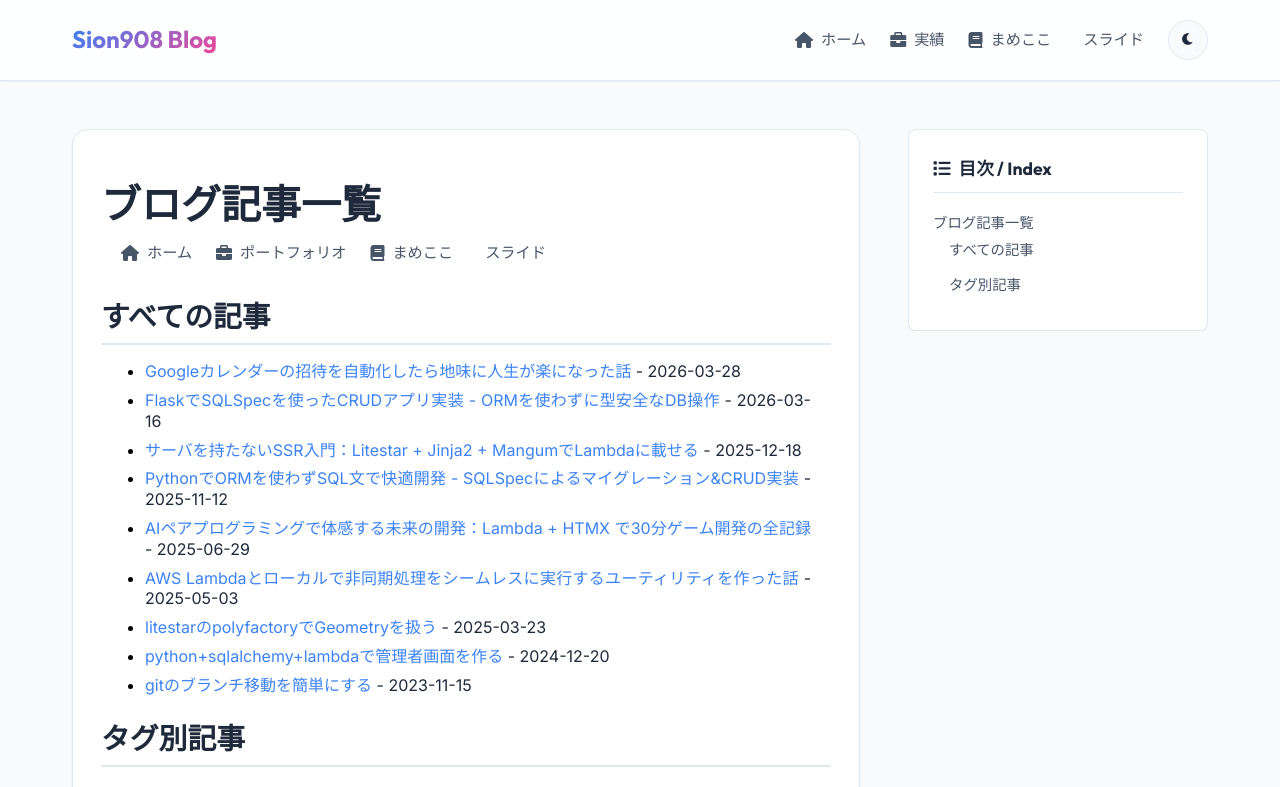
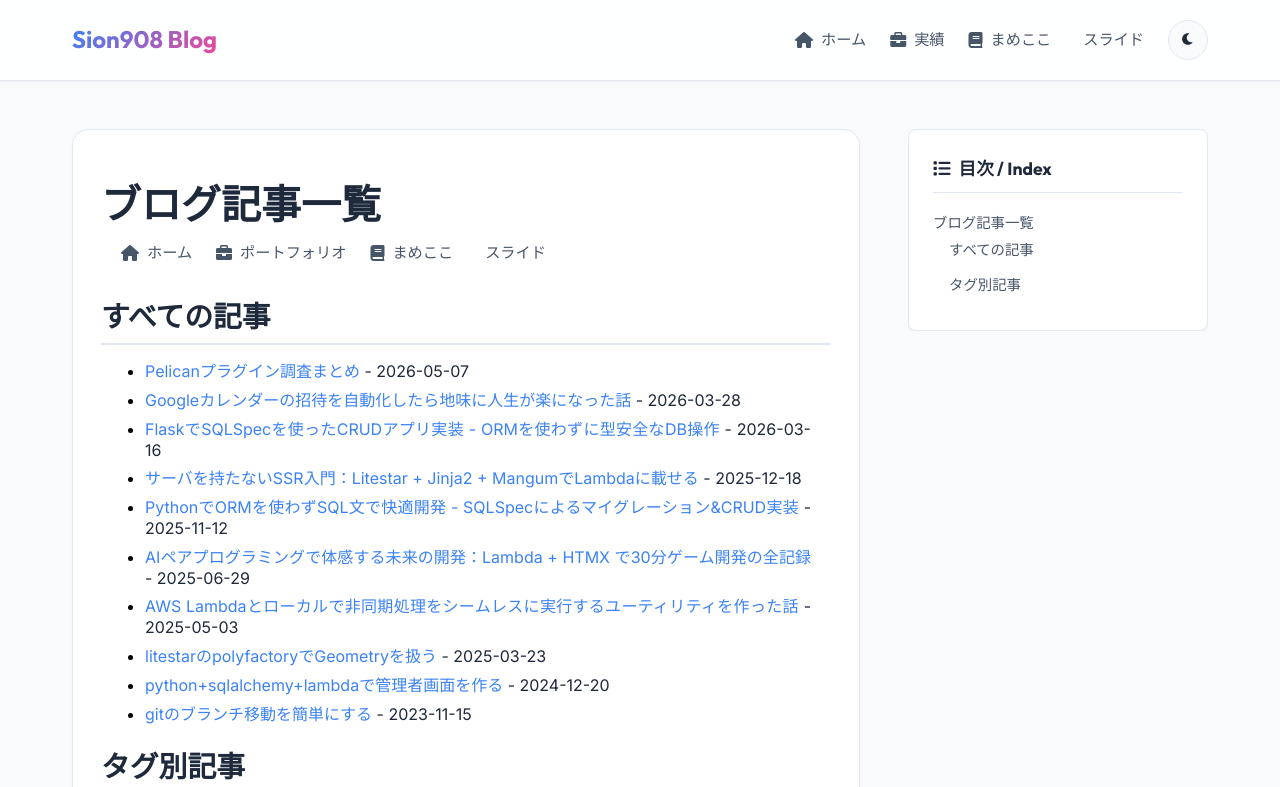
Before and after one commit to sion908/master_web, a Sphinx documentation site: the page built from source/blog.rst, in a window 1280 px wide and 1325 px high, cut to the strip 0-787 px from the top of the window. Built offline with Sphinx 7.4.7, drawn with Linux system fonts in a browser that asks for light colours; some of the changed lines change nothing that is shown.

Commit message:
feat: Pelicanプラグイン調査記事の追加とOGP設定の改善
- Pelicanプラグイン調査まとめ記事を追加
- layout.htmlにOGPメタタグを追加
- 記事にmetaディレクティブでdescriptionを設定

```diff
--- a/source/_templates/layout.html
+++ b/source/_templates/layout.html
@@ -2,6 +2,41 @@
 
 {% block extrahead %}
     {{ super() }}
+    <!-- Canonical URL -->
+    {% if page_url %}
+    <link rel="canonical" href="{{ page_url }}">
+    {% endif %}
+
+    <!-- Structured Data (JSON-LD) for Blog Posts -->
+    {% if pagename and pagename.startswith('blog/') %}
+    <script type="application/ld+json">
+    {
+      "@context": "https://schema.org",
+      "@type": "BlogPosting",
+      "headline": "{{ title if title else doc.title if doc else '' }}",
+      "url": "{{ page_url if page_url else '' }}",
+      "datePublished": "{{ doc.date if doc else '' }}",
+      "author": {
+        "@type": "Person",
+        "name": "{{ author if author else 'sion908' }}"
+      }
+    }
+    </script>
+    {% endif %}
+
+    <!-- Open Graph Meta Tags -->
+    {% if page_url %}
+    <meta property="og:url" content="{{ page_url }}">
+    {% endif %}
+    <meta property="og:title" content="{{ title if title else doc.title if doc else 'Sion908 Blog' }}">
+    <meta property="og:description" content="{{ meta.get('description', 'Sion908の技術ブログ。Python、Web開発、クラウド技術などの記事を公開しています。') }}">
+    <meta property="og:type" content="{% if pagename and pagename.startswith('blog/') %}article{% else %}website{% endif %}">
+    <meta property="og:site_name" content="Sion908 Blog">
+    {% if meta.get('og:image') %}
+    <meta property="og:image" content="{{ meta.get('og:image') }}">
+    {% endif %}
+    <meta property="og:locale" content="ja_JP">
+
     <!-- Google Fonts: Outfit and Inter -->
     <link href="https://fonts.googleapis.com/css2?family=Outfit:wght@300;400;600;700&family=Inter:wght@400;500;600&display=swap" rel="stylesheet">
     <!-- Font Awesome -->
--- /dev/null
+++ b/source/blog/2026/pelican-plugin-guide.rst
@@ -0,0 +1,371 @@
+Pelicanプラグイン調査まとめ
+=========================
+
+.. post:: 2026-05-07
+   :tags: Pelican, Python, 静的サイトジェネレーター, プラグイン, ブログ
+   :author: sion908
+   :language: ja
+   :location: blog/2026
+
+.. meta::
+   :description: Pelicanプラグインの調査まとめ。プラグイン管理の歴史、代表的なプラグイン一覧、技術ブログ用途の最小構成、実運用方針、Pelican vs Nikolaの比較について解説します。
+
+はじめに
+--------
+
+AI時代にPelicanを用いてGitHub Pagesとともに静的サイトの更新ができると思い、調査を始めました。
+
+Pelicanのメンテナンスは少しゆっくりですが、一度使うためにプラグインをまとめておきたかったのがこの記事の動機です。
+
+PelicanはPython製の静的サイトジェネレーターで、ブログ用途でよく使われています。
+
+- 公式サイト: https://getpelican.com/
+- GitHub: https://github.com/getpelican/pelican
+- ドキュメント: https://docs.getpelican.com/
+- PyPI: https://pypi.org/project/pelican/
+
+プラグイン管理の歴史
+--------------------
+
+旧方式（monorepo）
+~~~~~~~~~~~~~~~~~~
+
+昔は以下の巨大リポジトリにプラグインがまとまっていました。
+
+- https://github.com/getpelican/pelican-plugins
+
+利用イメージ:
+
+.. code-block:: python
+
+   PLUGIN_PATHS = ["path/to/pelican-plugins"]
+   PLUGINS = [
+       "sitemap",
+       "neighbors",
+       "summary",
+   ]
+
+プラグインリポジトリをcloneし、必要なプラグインを有効化する方式でした。
+
+現方式（namespace plugin）
+~~~~~~~~~~~~~~~~~~~~~~~~~~~
+
+現在はプラグインごとの個別リポジトリ管理へ移行中です。
+
+- GitHub Organization: https://github.com/pelican-plugins
+
+推奨利用方法:
+
+.. code-block:: bash
+
+   pip install pelican-sitemap
+
+Pelican 4.5+ 以降はnamespace pluginの自動検出に対応しています。
+
+参考: `Pelican 4.5 Release Notes <https://getpelican.com/blog/pelican-4.5-released/>`_
+
+プラグイン探索の現状
+--------------------
+
+探す順番:
+
+1. 公式Plugins docs
+2. pelican-plugins organization
+3. 旧 getpelican/pelican-plugins
+4. PyPI classifier
+
+- 公式Plugins docs: https://docs.getpelican.com/en/latest/plugins.html
+- PyPI classifier: https://pypi.org/search/?c=Framework+%3A%3A+Pelican+%3A%3A+Plugins
+
+代表的プラグイン一覧
+------------------
+
+SEO / サイト構造
+~~~~~~~~~~~~~~~~
+
+**sitemap**
+
+XML sitemap生成。SEOやクローラー向け。
+
+- 旧プラグイン: https://github.com/getpelican/pelican-plugins/tree/master/sitemap
+
+**neighbors**
+
+前後記事リンク（「前の記事」「次の記事」）。
+
+- 旧プラグイン: https://github.com/getpelican/pelican-plugins/tree/master/neighbors
+
+**related-posts**
+
+関連記事生成。
+
+- 旧プラグイン: https://github.com/getpelican/pelican-plugins/tree/master/related_posts
+
+**series**
+
+記事シリーズ化。
+
+- 旧プラグイン: https://github.com/getpelican/pelican-plugins/tree/master/series
+
+Markdown / 執筆支援
+~~~~~~~~~~~~~~~~~~
+
+**liquid_tags**
+
+有名プラグイン。YouTube、Vimeo、notebook、embedに対応。
+
+- 旧プラグイン: https://github.com/getpelican/pelican-plugins/tree/master/liquid_tags
+
+使用例:
+
+.. code-block:: jinja
+
+   {% youtube xxxxx %}
+
+**code_include**
+
+外部コード埋め込み。
+
+- 旧プラグイン: https://github.com/getpelican/pelican-plugins/tree/master/code_include
+
+使用例:
+
+.. code-block:: jinja
+
+   {% include_code app.py %}
+
+**pelican-toc**
+
+Table of Contents自動生成。
+
+- GitHub: https://github.com/ingwinlu/pelican-toc
+
+**better_code_samples**
+
+コードブロック改善。
+
+- 旧プラグイン: https://github.com/getpelican/pelican-plugins/tree/master/better_code_samples
+
+フロント最適化
+~~~~~~~~~~~~
+
+**webassets**
+
+重要プラグイン。CSS minify、JS minify、Sass、Less、fingerprint/hashに対応。
+
+- 旧プラグイン: https://github.com/getpelican/pelican-plugins/tree/master/assets
+- webassets docs: https://webassets.readthedocs.io/
+
+**minify**
+
+HTML/CSS/JS圧縮。
+
+- PyPI: https://pypi.org/project/pelican-minify/
+
+**gzip_cache**
+
+gzip事前生成。
+
+- 旧プラグイン: https://github.com/getpelican/pelican-plugins/tree/master/gzip_cache
+
+UX / ブログ機能
+~~~~~~~~~~~~~~
+
+**summary**
+
+記事summary自動生成。
+
+- 旧プラグイン: https://github.com/getpelican/pelican-plugins/tree/master/summary
+
+**readtime**
+
+「5 min read」表示。
+
+- GitHub: https://github.com/pelican-plugins/readtime
+
+**tag_cloud**
+
+タグクラウド生成。
+
+- 旧プラグイン: https://github.com/getpelican/pelican-plugins/tree/master/tag_cloud
+
+**share_post**
+
+SNS共有リンク生成。
+
+- 旧プラグイン: https://github.com/getpelican/pelican-plugins/tree/master/share_post
+
+画像 / メディア
+~~~~~~~~~~~~
+
+**photos**
+
+画像ギャラリー。
+
+- GitHub: https://github.com/pelican-plugins/photos
+
+**thumbnailer**
+
+サムネ自動生成。
+
+- 旧プラグイン: https://github.com/getpelican/pelican-plugins/tree/master/thumbnailer
+
+**pelican_youtube**
+
+YouTube embedding。
+
+- 旧プラグイン: https://github.com/getpelican/pelican-plugins/tree/master/youtube
+
+**pelican_vimeo**
+
+Vimeo embedding。
+
+- 旧プラグイン: https://github.com/getpelican/pelican-plugins/tree/master/vimeo
+
+Notebook / データ分析
+~~~~~~~~~~~~~~~~~~~~
+
+**ipynb**
+
+Jupyter Notebook対応。
+
+- GitHub: https://github.com/danielfrg/pelican-ipynb
+
+**asciidoc_reader**
+
+AsciiDoc対応。
+
+- 旧プラグイン: https://github.com/getpelican/pelican-plugins/tree/master/asciidoc_reader
+
+多言語
+~~~~~
+
+**i18n_subsites**
+
+多言語サイト対応。
+
+- GitHub: https://github.com/pelican-plugins/i18n_subsites
+
+**backref_translate**
+
+翻訳記事対応。
+
+- 旧プラグイン: https://github.com/getpelican/pelican-plugins/tree/master/backlink_translate
+
+コメント / 外部連携
+~~~~~~~~~~~~~~~~~
+
+**pelican_comment_system**
+
+静的サイト向けコメント。
+
+- GitHub: https://github.com/pelican-plugins/comment-system
+
+**github_activity**
+
+GitHub activity表示。
+
+- 旧プラグイン: https://github.com/getpelican/pelican-plugins/tree/master/github_activity
+
+**gravatar**
+
+Gravatar表示。
+
+- 旧プラグイン: https://github.com/getpelican/pelican-plugins/tree/master/gravatar
+
+技術ブログ用途の最小構成
+----------------------
+
+.. code-block:: python
+
+   PLUGINS = [
+       "sitemap",
+       "neighbors",
+       "summary",
+       "related_posts",
+       "pelican-toc",
+   ]
+
+必要に応じて追加:
+
+- webassets
+- ipynb
+- series
+- tipue_search
+
+Plugin ecosystemの特徴
+---------------------
+
+良い点
+~~~~~
+
+- 歴史が長い
+- プラグイン数が多い
+- Pythonだけで完結しやすい
+
+悪い点
+~~~~~
+
+- READMEが古いプラグインがある
+- Python最新版未対応プラグインがある
+- namespace plugin移行中
+- メンテナンス停止プラグインが存在
+
+実運用方針
+----------
+
+プラグインを大量導入しない方が安全です。
+
+推奨:
+
+- 5〜10プラグイン程度に絞る
+- 定番プラグインのみ使う
+- commit/activityを確認する
+
+Pelican vs Nikola
+----------------
+
+Pelican
+~~~~~~~
+
+向いているケース:
+
+- 普通の技術ブログ
+- 軽量運用
+- Markdown中心
+- シンプル構成
+
+Nikola
+~~~~~~
+
+向いているケース:
+
+- Notebook
+- 多言語
+- ギャラリー
+- データ分析ブログ
+
+- 公式: https://getnikola.com/
+- GitHub: https://github.com/getnikola/nikola
+
+個人的な整理
+------------
+
+普通の技術ブログなら:
+
+- Pelican
+- Markdown
+- GitHub Actions
+- GitHub Pages / Cloudflare Pages
+
+構成が最も軽いです。Notebook主体ならNikolaも検討価値あり。
+
+参考リンク
+----------
+
+- `Pelican Official Site <https://getpelican.com/>`_
+- `Pelican GitHub <https://github.com/getpelican/pelican>`_
+- `Pelican Documentation <https://docs.getpelican.com/>`_
+- `pelican-plugins Organization <https://github.com/pelican-plugins>`_
+- `Old pelican-plugins Repository <https://github.com/getpelican/pelican-plugins>`_
+- `Nikola <https://getnikola.com/>`_
```
